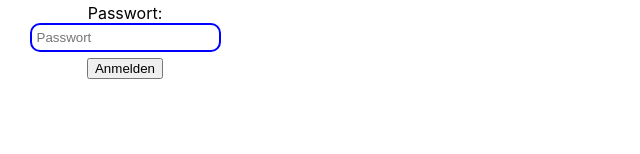
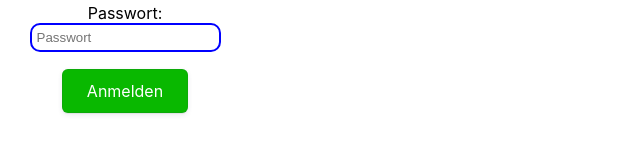
Before and after one commit to Giaciii/ProjektTest, a React (Create React App) app: page / in a window 1280 px wide. Shown: the part 422-576 px from the top of the page, without its empty margins (0-640 px from the left). Built offline with nearby package versions, Linux system fonts and the light colour scheme; no server answers.

Commit message:
Button von Login

```diff
--- a/src/component/LoginF.tsx
+++ b/src/component/LoginF.tsx
@@ -46,7 +46,7 @@ export default function LoginF() {
                 <input type="password" name="password" id="pasword" className="inpu" required placeholder="Passwort"/>
             </label>
             <label>
-                <input type="submit" value="Anmelden" />
+                <button type="submit" value="Anmelden" className="green">Anmelden</button>
             </label>
         </form>
     );
```
